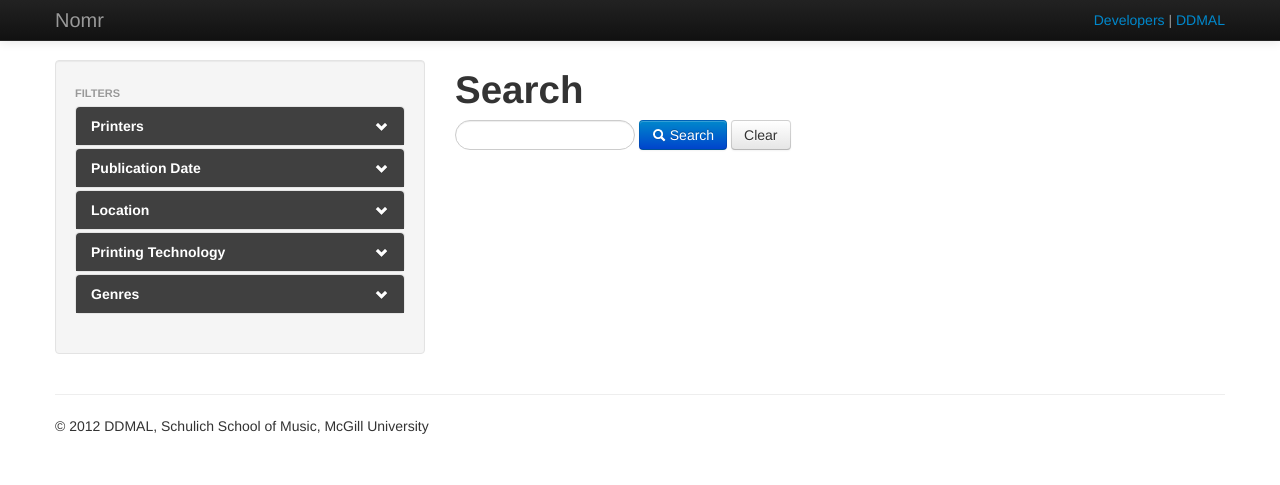
After one commit to DDMAL/Nomr, a Django app: page /search/ in a window 1280 px wide. The commit adds this page. Shown: the top 485 px of the page. Run offline with Django 3.2, Linux system fonts and the light colour scheme.

Commit message:
Search page
Skeleton html for search and results page.

```diff
--- /dev/null
+++ b/nomr/search.py
@@ -0,0 +1,15 @@
+from django.shortcuts import render
+
+def search(request):
+    if 'q' not in request.GET:
+        return _show_search(request)
+    else:
+        return _show_results(request)
+
+def _show_search(request):
+    data = None
+
+    return render(request, 'search.html', data)
+
+def _show_results(request):
+    return render(request, 'results.html')
--- /dev/null
+++ b/nomr/static/css/style.css
@@ -0,0 +1,27 @@
+body {
+    padding-top: 60px;
+    padding-bottom: 40px;
+}
+
+.well-title {
+    margin-left: -15px;
+}
+
+a.accordion-toggle {
+    background-color: #404040;
+    color: #FFFFFF;
+    font-size: 14px;
+    font-weight: 700;
+    line-height: 22px;
+    -webkit-border-top-left-radius: 4px;
+    -moz-border-top-left-radius: 4px;
+         border-top-left-radius: 4px;
+    -webkit-border-top-right-radius: 4px;
+    -moz-border-top-right-radius: 4px;
+         border-top-right-radius: 4px;
+
+}
+
+a.accordion-toggle:hover {
+    text-decoration: none;
+}
--- a/nomr/templates/base.html
+++ b/nomr/templates/base.html
@@ -9,13 +9,8 @@
 
         <!-- Le styles -->
         <link href="{{ STATIC_URL }}css/bootstrap.min.css" rel="stylesheet">
-        <style type="text/css">
-        body {
-            padding-top: 60px;
-            padding-bottom: 40px;
-        }
-        </style>
         <link href="{{ STATIC_URL }}css/bootstrap-responsive.min.css" rel="stylesheet">
+        <link href="{{ STATIC_URL }}css/style.css" rel="stylesheet">
         {% block css_includes %}{% endblock %}
 
         <!-- Le HTML5 shim, for IE6-8 support of HTML5 elements -->
@@ -39,15 +34,10 @@
         <div class="navbar navbar-inverse navbar-fixed-top">
             <div class="navbar-inner">
                 <div class="container">
-                    <a class="btn btn-navbar" data-toggle="collapse" data-target=".nav-collapse">
-                    <span class="icon-bar"></span>
-                    <span class="icon-bar"></span>
-                    <span class="icon-bar"></span>
-                    </a>
-                    <a class="brand" href="#">Nomr</a>
-                    <div class="nav-collapse collapse">
-                        <p class="navbar-text pull-right"><a href="#developersModal" data-toggle="modal">Developers</a> | <a href="http://ddmal.music.mcgill.ca/">DDMAL</a></p>
-                    </div><!--/.nav-collapse -->
+                    <a class="brand" href="/">Nomr</a>
+                    <div class="pull-right">
+                        <p class="navbar-text"><a href="#developersModal" data-toggle="modal">Developers</a> | <a href="http://ddmal.music.mcgill.ca/">DDMAL</a></p>
+                    </div>
                 </div>
             </div>
         </div>
--- a/nomr/templates/index.html
+++ b/nomr/templates/index.html
@@ -11,7 +11,7 @@
             <h1>Nomr</h1>
             <p>Networked Optical Music Recognition</p>
             <p>A web service and interface for querying glyphs for the purposes of training Optical Music Recognition (OMR) algorithms.</p>
-            <p><a class="btn btn-primary btn-large" href="#">Perform Query</a></p>
+            <p><a class="btn btn-primary btn-large" href="/search">Perform Query</a></p>
         </div>
     </div>
 </div>
--- /dev/null
+++ b/nomr/templates/search.html
@@ -0,0 +1,96 @@
+{% extends "base.html" %}
+
+{% block title %} Search {% endblock %}
+
+{% block js_includes %}
+<script type="text/javascript">
+    $('document').ready(function() {
+        $('.accordion-toggle').on('click', function(e) {
+            $(this).find('i').toggleClass('icon-chevron-up icon-chevron-down', 200);
+        });
+    });
+</script>
+{% endblock %}
+
+{% block content %}
+
+<!-- Main hero unit for a primary marketing message or call to action -->
+<div class="row-fluid">
+    <div class="span4">
+        <div class="well">
+            <div class="nav-header well-title">Filters</div>
+            <div class="accordion" id="facets">
+                <div class="accordion-group">
+                    <div class="accordion-heading">
+                        <a class="accordion-toggle" data-toggle="collapse" data-parent="#facets" href="#printers">
+                           Printers<span class="pull-right"><i class="icon-chevron-down icon-white"></i></span>
+                        </a>
+                    </div>
+                    <div id="printers" class="accordion-body collapse">
+                        <div class="accordion-inner">
+                            facets
+                        </div>
+                    </div>
+                </div>
+                <div class="accordion-group">
+                    <div class="accordion-heading">
+                        <a class="accordion-toggle" data-toggle="collapse" data-parent="#facets" href="#publication_date">
+                            Publication Date<span class="pull-right"><i class="icon-chevron-down icon-white"></i></span>
+                        </a>
+                    </div>
+                    <div id="publication_date" class="accordion-body collapse">
+                        <div class="accordion-inner">
+                            facets
+                        </div>
+                    </div>
+                </div>
+                <div class="accordion-group">
+                    <div class="accordion-heading">
+                        <a class="accordion-toggle" data-toggle="collapse" data-parent="#facets" href="#location">
+                            Location<span class="pull-right"><i class="icon-chevron-down icon-white"></i></span>
+                        </a>
+                    </div>
+                    <div id="location" class="accordion-body collapse">
+                        <div class="accordion-inner">
+                            facets
+                        </div>
+                    </div>
+                </div>
+                <div class="accordion-group">
+                    <div class="accordion-heading">
+                        <a class="accordion-toggle" data-toggle="collapse" data-parent="#facets" href="#printing_technology">
+                            Printing Technology<span class="pull-right"><i class="icon-chevron-down icon-white"></i></span>
+                        </a>
+                    </div>
+                    <div id="printing_technology" class="accordion-body collapse">
+                        <div class="accordion-inner">
+                            facets
+                        </div>
+                    </div>
+                </div>
+                <div class="accordion-group">
+                    <div class="accordion-heading">
+                        <a class="accordion-toggle" data-toggle="collapse" data-parent="#facets" href="#genres">
+                            Genres<span class="pull-right"><i class="icon-chevron-down icon-white"></i></span>
+                        </a>
+                    </div>
+                    <div id="genres" class="accordion-body collapse">
+                        <div class="accordion-inner">
+                            facets
+                        </div>
+                    </div>
+                </div>
+            </div>
+        </div>
+    </div>
+    <div class="span8">
+        <h1>Search</h1>
+        <form id="search-form" class="form-search" action="/search" method="get">
+            <input type="text" name="q" class="input-medium search-query">
+            <button id="search-submit" type="submit" class="btn btn-primary"><i class="icon-search icon-white"></i> Search</button>
+            <button type="reset" class="btn">Clear</button>
+        </form>
+    </div>
+</div>
+
+{% endblock %}
--- a/nomr/urls.py
+++ b/nomr/urls.py
@@ -20,3 +20,7 @@ urlpatterns = patterns('',
     url(r'^media/(?P<path>.*)$', 'django.views.static.serve', {'document_root': settings.MEDIA_ROOT}),
     url(r'^admin/', include(admin.site.urls))
 )
+
+urlpatterns += patterns('nomr.search',
+    url(r'^search/$', 'search', name="search")
+)
```
Also changed, not shown: nomr/templates/results.html (added, +15 -0 lines).
